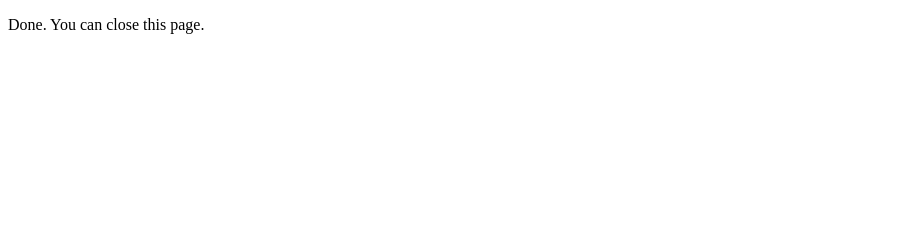
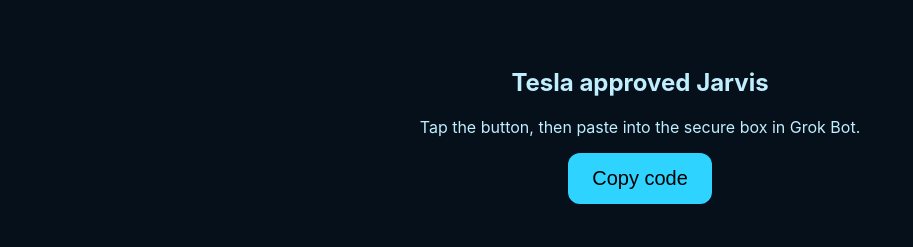
Before and after one commit to stilltonystark/stilltonystark.github.io, a plain HTML site: page callback/index.html in a window 1280 px wide. Shown: the whole page, without its empty margins (0-913 px from the left). Drawn offline with Linux system fonts and the light colour scheme.

Commit message:
callback copy button

```diff
--- a/callback/index.html
+++ b/callback/index.html
@@ -1 +1,4 @@
-<!doctype html><title>Jarvis callback</title><p>Done. You can close this page.</p>
+<!doctype html><meta name="viewport" content="width=device-width,initial-scale=1"><title>Jarvis callback</title>
+<body style="font-family:-apple-system;background:#05101a;color:#bfefff;text-align:center;padding:40px">
+<h2>Tesla approved Jarvis</h2><p>Tap the button, then paste into the secure box in Grok Bot.</p>
+<button style="font-size:20px;padding:14px 24px;border-radius:12px;border:0;background:#2fd3ff" onclick="navigator.clipboard.writeText(location.href).then(()=>this.textContent='Copied')">Copy code</button></body>
```
